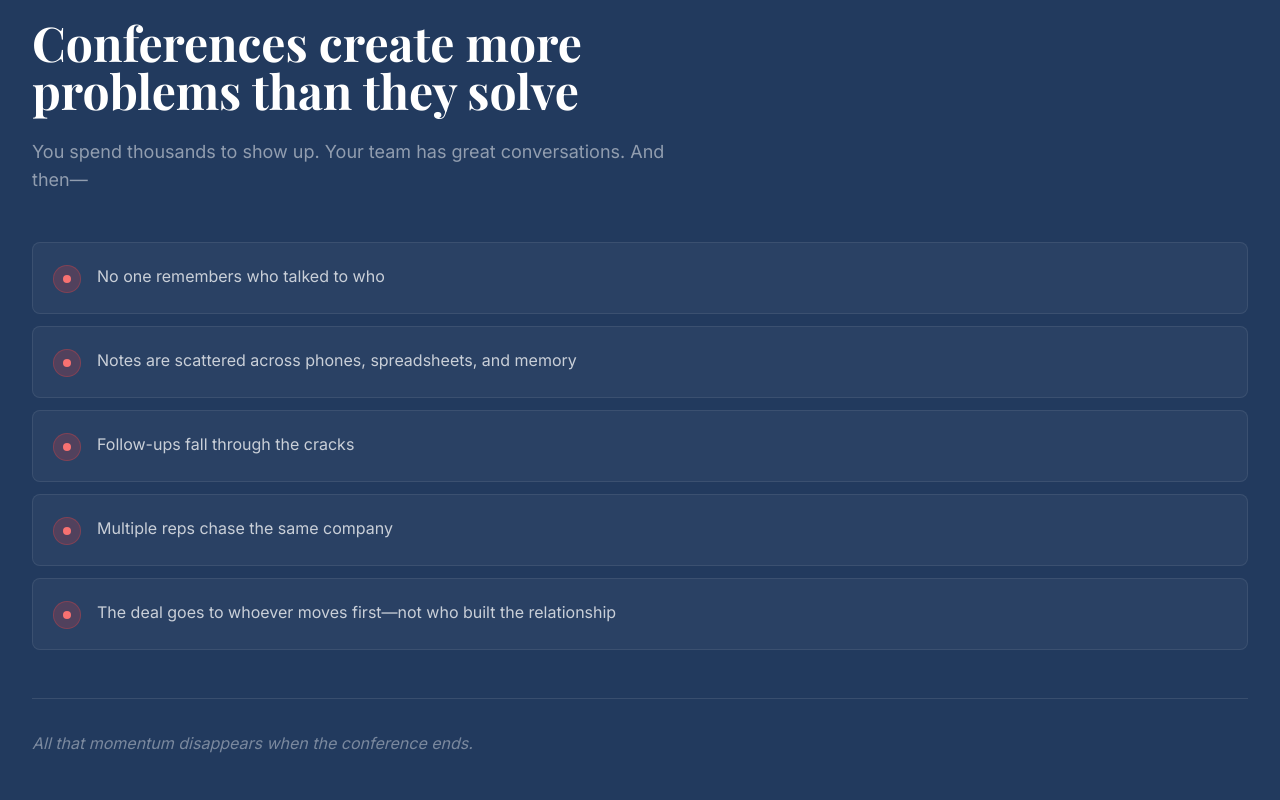
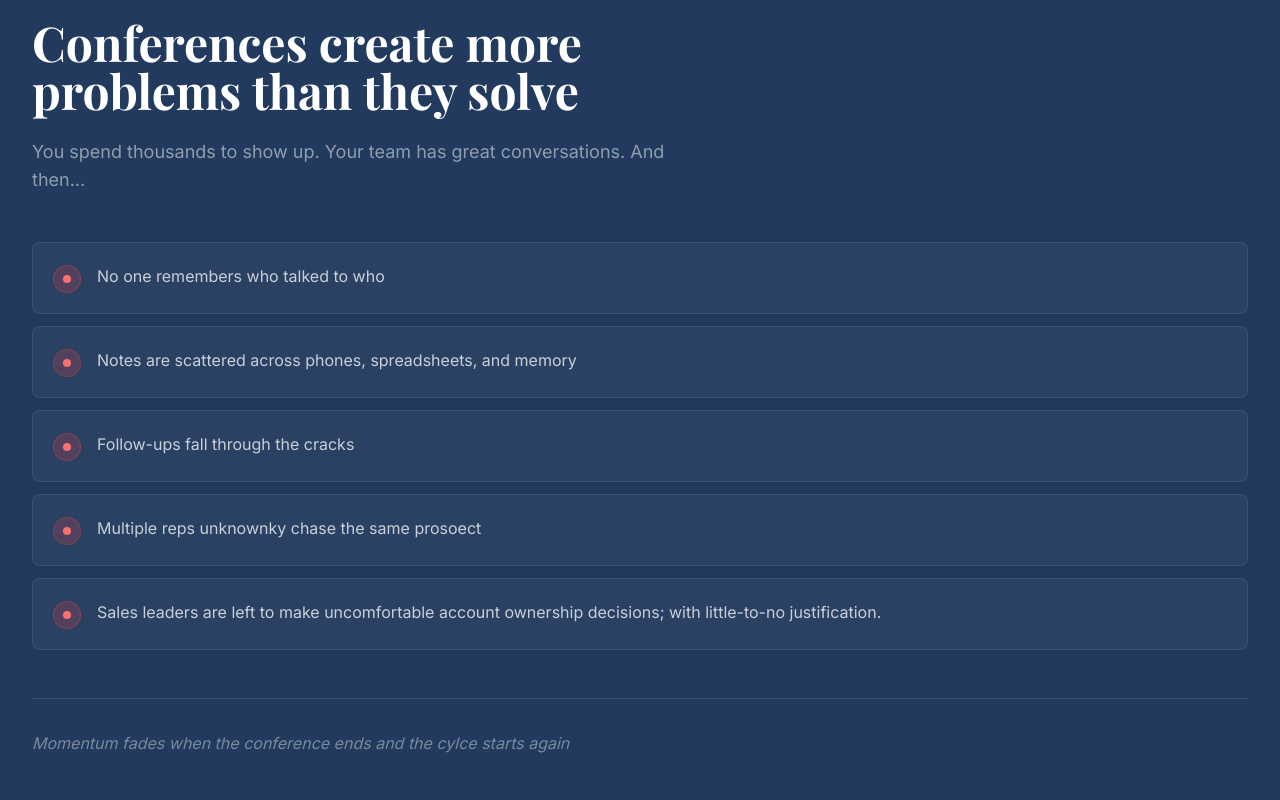
Before and after one commit to kmwinn21-beep/parlay-website, a Next.js app: page / in a window 1280 px wide. Shown: the part 1540-2340 px from the top of the page. Built offline with nearby package versions, Linux system fonts and the light colour scheme; a web font is replaced by a local one.

Commit message:
Update ProblemSection.tsx

```diff
--- a/components/marketing/ProblemSection.tsx
+++ b/components/marketing/ProblemSection.tsx
@@ -2,8 +2,8 @@ const PROBLEMS = [
   "No one remembers who talked to who",
   "Notes are scattered across phones, spreadsheets, and memory",
   "Follow-ups fall through the cracks",
-  "Multiple reps chase the same company",
-  "The deal goes to whoever moves first—not who built the relationship",
+  "Multiple reps unknownky chase the same prosoect",
+  "Sales leaders are left to make uncomfortable account ownership decisions; with little-to-no justification.",
 ];
 
 export default function ProblemSection() {
@@ -22,7 +22,7 @@ export default function ProblemSection() {
         </h2>
 
         <p className="font-inter text-lg text-white/50 mb-12 max-w-2xl">
-          You spend thousands to show up. Your team has great conversations. And then—
+          You spend thousands to show up. Your team has great conversations. And then...
         </p>
 
         <div className="space-y-3 mb-12">
@@ -41,7 +41,7 @@ export default function ProblemSection() {
 
         <div className="border-t border-white/10 pt-8">
           <p className="font-inter text-white/40 italic">
-            All that momentum disappears when the conference ends.
+            Momentum fades when the conference ends and the cylce starts again
           </p>
         </div>
       </div>
```
